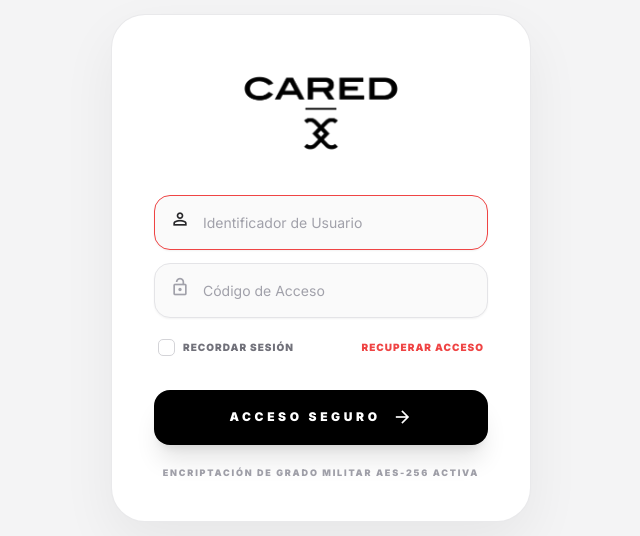
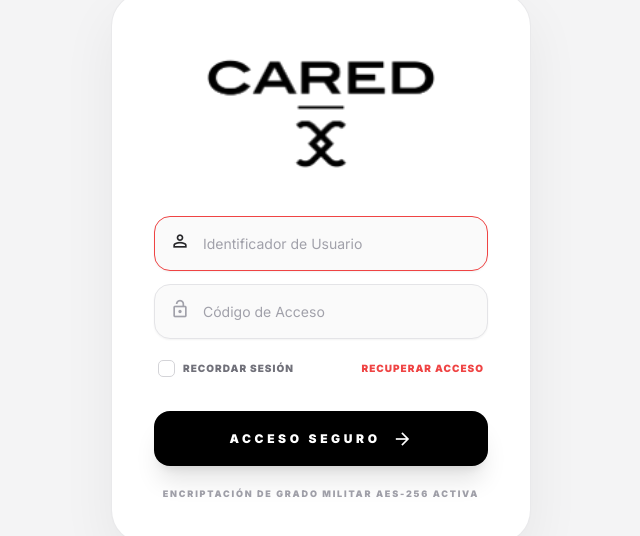
Before and after one commit to chessco/LuxuryOS, a React (Vite) app in the folder web/: page /login in a window 1280 px wide. Shown: the part 132-668 px from the top of the page, without its empty margins (319-959 px from the left). Built offline with nearby package versions, Linux system fonts and the light colour scheme; no server answers.

Commit message:
style: incrementar tamano del logo CARED en login

```diff
--- a/web/src/pages/Login.tsx
+++ b/web/src/pages/Login.tsx
@@ -50,12 +50,12 @@ export default function LoginPage() {
         <div className="min-h-[100dvh] w-full flex items-center justify-center bg-zinc-100 text-zinc-900 p-4 sm:p-6 md:p-8 selection:bg-black selection:text-white">
             {/* Contenedor Proporción Áurea (Phi = 1.618 | Escala Fibonacci 8, 13, 21, 34, 55, 89, 144, 420) */}
             <div className="w-full max-w-[420px] bg-white p-[34px] sm:p-[42px] rounded-[34px] border border-zinc-200/80 shadow-[0_21px_55px_rgba(0,0,0,0.06)] flex flex-col transition-all">
-                {/* Zona Superior de Marca: Proporción Áurea (38.2% del peso visual con logo de 89px) */}
-                <div className="flex flex-col items-center justify-center pt-2 pb-[34px]">
+                {/* Zona Superior de Marca: Logo destacado y visible */}
+                <div className="flex flex-col items-center justify-center pt-2 pb-6 sm:pb-8">
                     <img
                         src="/cared-login-logo.png"
                         alt="CARED"
-                        className="h-[89px] sm:h-[96px] w-auto object-contain transition-all hover:scale-105 duration-300"
+                        className="w-[220px] sm:w-[260px] max-h-[145px] h-auto object-contain transition-all hover:scale-105 duration-300 drop-shadow-xs"
                         loading="eager"
                         decoding="async"
                     />
```
